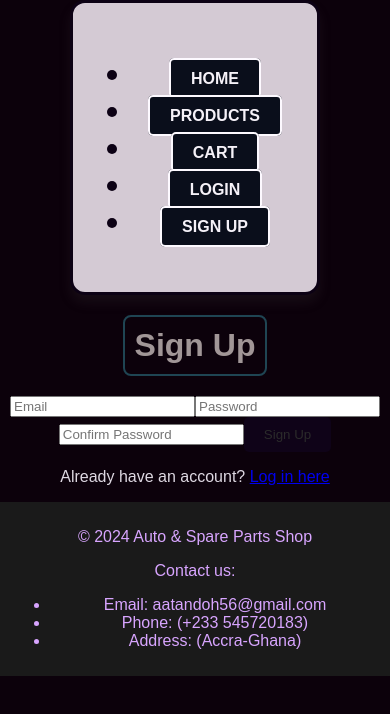
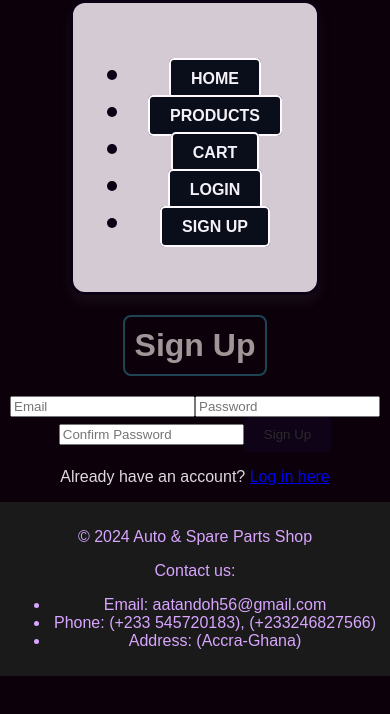
Before and after one commit to afiayeboah/auto-spareparts-frontend, a React (Create React App) app in the folder auto-spareparts-frontend/: page /signup in a window 390 px wide. Shown: the top 714 px of the page. Built offline with nearby package versions, Linux system fonts and the light colour scheme.

Commit message:
add afia's phone number

```diff
--- a/auto-spareparts-frontend/src/components/Footer.js
+++ b/auto-spareparts-frontend/src/components/Footer.js
@@ -7,7 +7,7 @@ const Footer = () => (
       <p>Contact us:</p>
       <ul>
         <li>Email: aatandoh56@gmail.com</li>
-        <li>Phone: (+233 545720183)</li>
+        <li>Phone: (+233 545720183), (+233246827566)</li>
         <li>Address: (Accra-Ghana)</li>
       </ul>
     </div>
```
